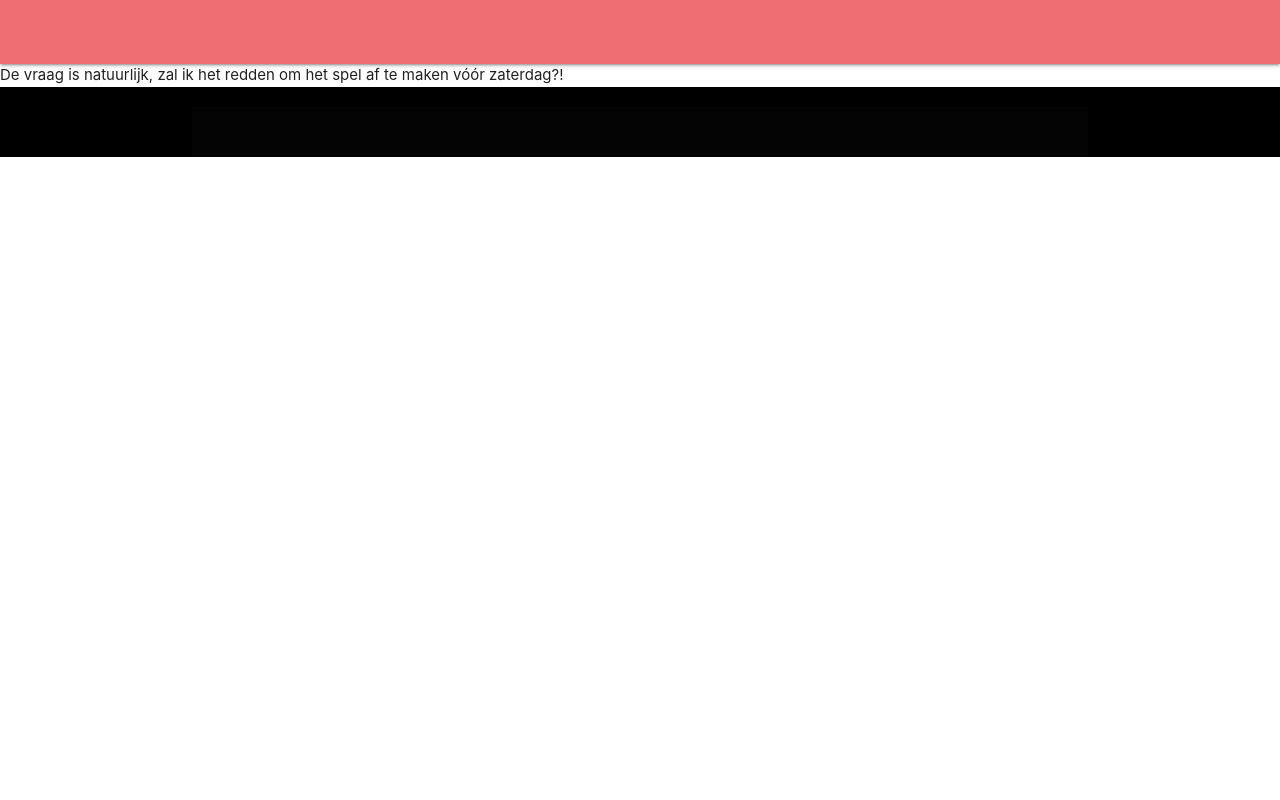
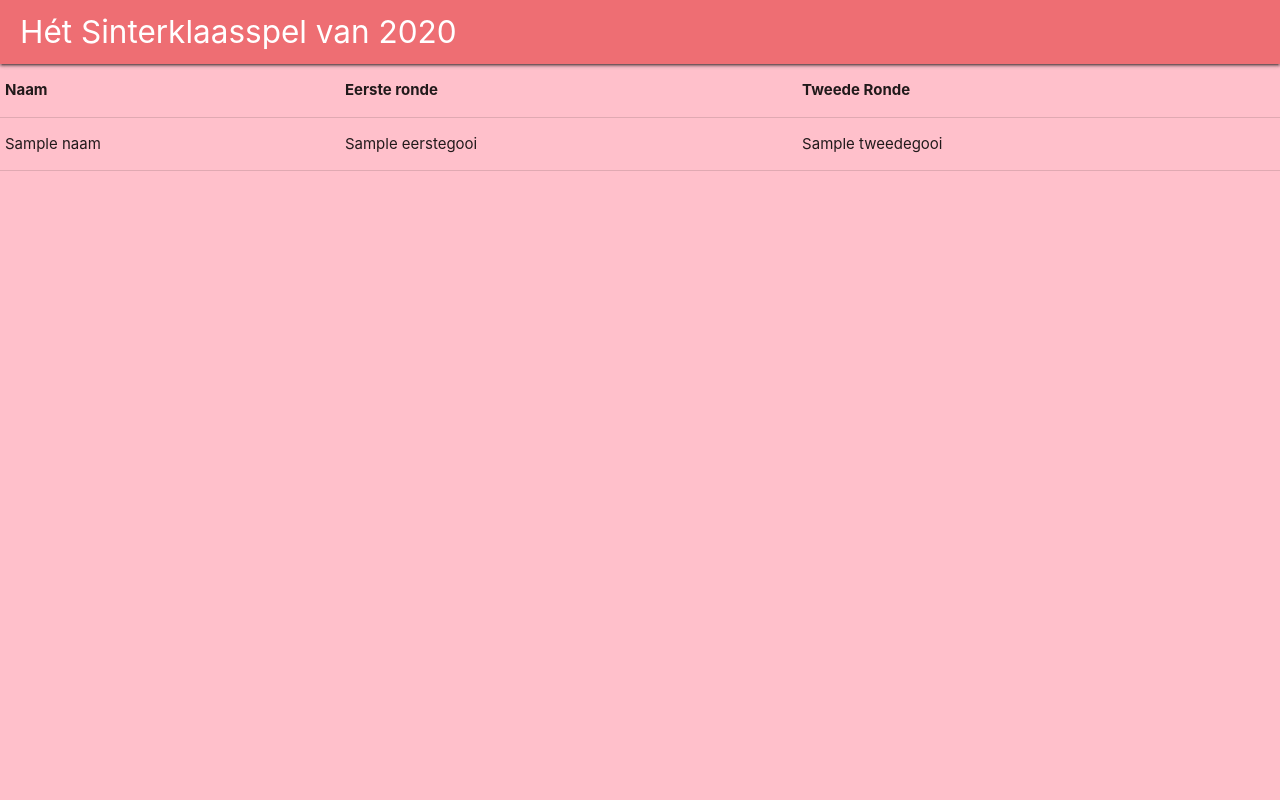
Before and after one commit to MariskaS85/Sinterklaas, a Flask app: page / in a window 1280 px wide. Run offline with Flask 2, Linux system fonts and the light colour scheme; a database or web service that is not in the repository returns one stand-in record (values such as "Sample title"); some libraries are stand-ins or nearby versions.

Commit message:
connection to database added name in list

```diff
--- a/game.py
+++ b/app.py
@@ -21,8 +21,10 @@ mongo = PyMongo(app)
 
 #render about page
 @app.route("/")
+@app.route("/index")
 def index():
-    return render_template("index.html")
+    naam = mongo.db.naam.find()
+    return render_template("index.html", naam=naam)
 
 if __name__=="__main__":
     app.run(host=os.environ.get("IP"),
--- a/requirements.txt
+++ b/requirements.txt
@@ -1,9 +1,8 @@
-
 click==7.1.2
 dnspython==2.0.0
+env.py==0.2.2
 Flask==1.1.2
 Flask-PyMongo==2.3.0
 itsdangerous==1.1.0
-pymongo==3.11.0
+pymongo==3.11.2
 Werkzeug==1.0.1
-Pygments==2.7.3
--- /dev/null
+++ b/static/css/style.css
@@ -0,0 +1,67 @@
+html, body {
+  height: 100%;
+}
+
+body {
+    background-color: pink;
+    height: 100%;
+    margin-bottom: 100px;
+}
+/* ---------------------------------------------- navigation */
+nav .nav-wrapper {
+    padding-left: 20px;
+}
+
+/* ---------------------------------------------- container  */
+.container {
+    padding-bottom: 50px;
+}
+
+/* ---------------------------------------------- Words menu for extra details on word*/
+.collapsible-header {
+    display: flex;
+    align-items: center;
+    padding: 2px;
+    font-size: small;
+}
+
+/* ---------------------------------------------- Flash messages */
+.flashes h5 {
+    margin: 5px;
+    padding: 10px;
+    background-color: #fff3e0;
+    color: black;
+}
+
+.page-footer {
+   position: fixed;
+   left: 0;
+   bottom: 0;
+   width: 100%;
+   height: 10px;
+}
+
+.dict_list {
+    font-size: 200;
+}
+/* ---------------------------------------------- scrollbar */
+
+/* width */
+::-webkit-scrollbar {
+  width: 15px;
+}
+
+/* Track */
+::-webkit-scrollbar-track {
+  background: #f1f1f1;
+}
+
+/* Handle */
+::-webkit-scrollbar-thumb {
+  background: #888;
+}
+
+/* Handle on hover */
+::-webkit-scrollbar-thumb:hover {
+  background: #555;
+}
--- /dev/null
+++ b/static/js/script.js
@@ -0,0 +1,15 @@
+  $(document).ready(function(){
+    $('.sidenav').sidenav();
+    $('.collapsible').collapsible();
+    $('.tooltipped').tooltip();
+    $('select').formSelect();
+    $('input#input_text, textarea#textarea2').characterCounter();
+  });
+
+  /*
+  Collapse sidenav on small devices
+  Collaps description of word
+  give extra info on the read, edit and delete button with word
+  Dropdown menu from Materialize
+  Possibility to track amount of letters in input field
+  */
--- a/templates/index.html
+++ b/templates/index.html
@@ -10,15 +10,39 @@
 </head>
 <header>
     <nav>
+        <nav>
+    <div class="nav-wrapper">
+      <a href="#" class="brand-logo">Hét Sinterklaasspel van 2020</a>
+      <ul id="nav-mobile" class="right hide-on-med-and-down">
+        <li><a href=""></a></li>
+      </ul>
+    </div>
+  </nav>
     </nav>
 </header>
-<body>De vraag is natuurlijk, zal ik het redden om het spel af te maken vóór zaterdag?!
+<body>
+    <table>
+        <thead>
+            <tr>
+
+                <th>Naam</th>
+                <th>Eerste ronde</th>
+                <th>Tweede Ronde</th>
+                </tr>
+        </thead>
+        <tbody>
+          {% for naam in naam %}
+          <tr>
+            <td>{{  naam.naam }}</td>
+            <td>{{ naam.eerstegooi }}</td>
+            <td>{{ naam.tweedegooi }}</td>
+          </tr>
+        </tbody>
+        {% endfor %}
+      </table>
+       <script src="https://code.jquery.com/jquery-3.5.1.min.js" integrity="sha256-9/aliU8dGd2tb6OSsuzixeV4y/faTqgFtohetphbbj0=" crossorigin="anonymous"></script>
+    <script src="https://cdnjs.cloudflare.com/ajax/libs/materialize/1.0.0/js/materialize.min.js"></script>
+    <script src="https://kit.fontawesome.com/b019a41343.js" crossorigin="anonymous"></script>
+    <script src="{{ url_for('static', filename='js/script.js') }}"></script>
 </body>
-<footer class="page-footer black">
-    <div class="container footer-copyright">
-        <a class="" href=""></a>
-        <a class="" href=""></a>
-        <a class="" href=""></a>
-    </div>
-</footer>
 </html>
```
Also changed, not shown: env.py (+5 -5 lines), 3 other files.
